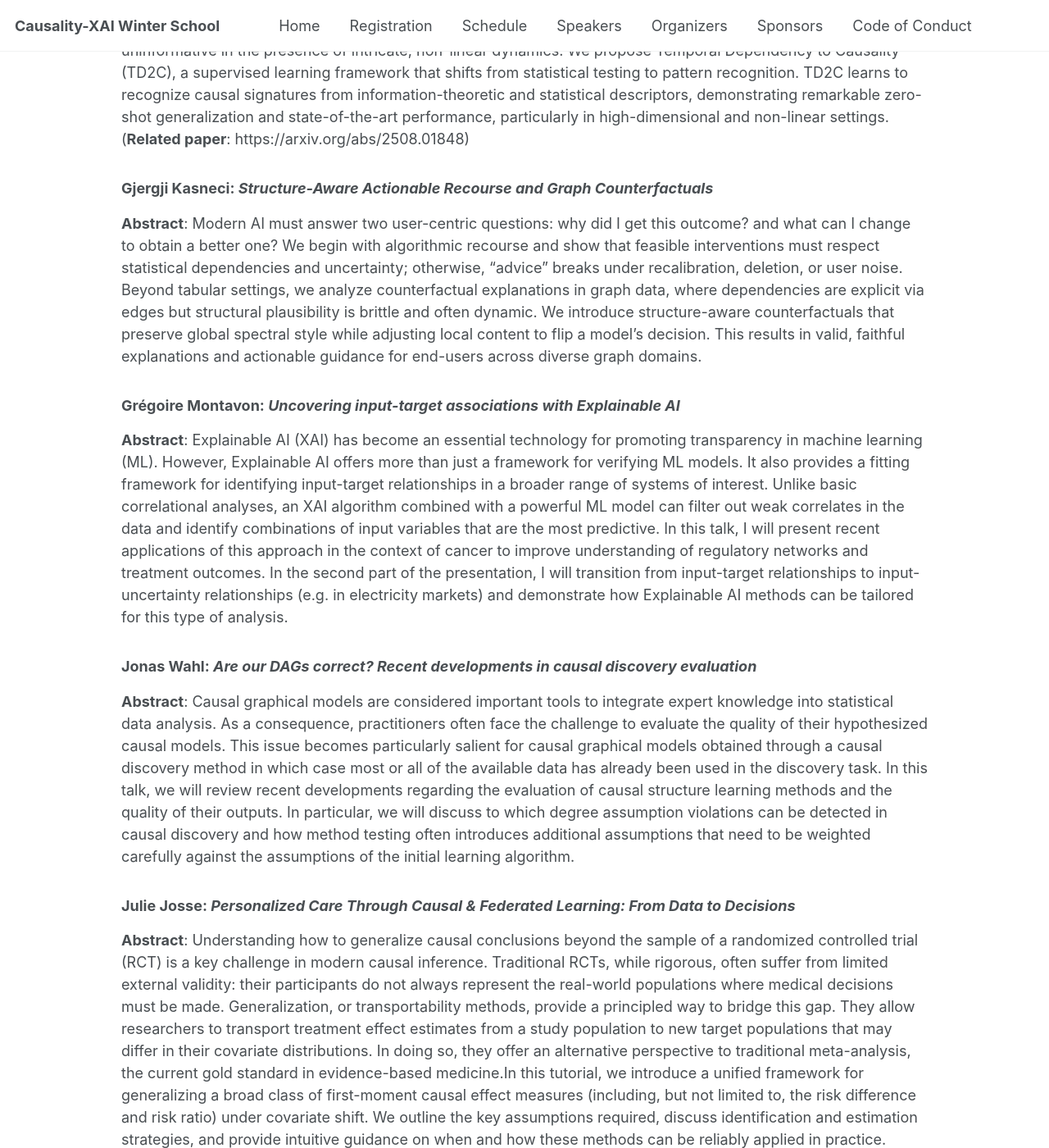
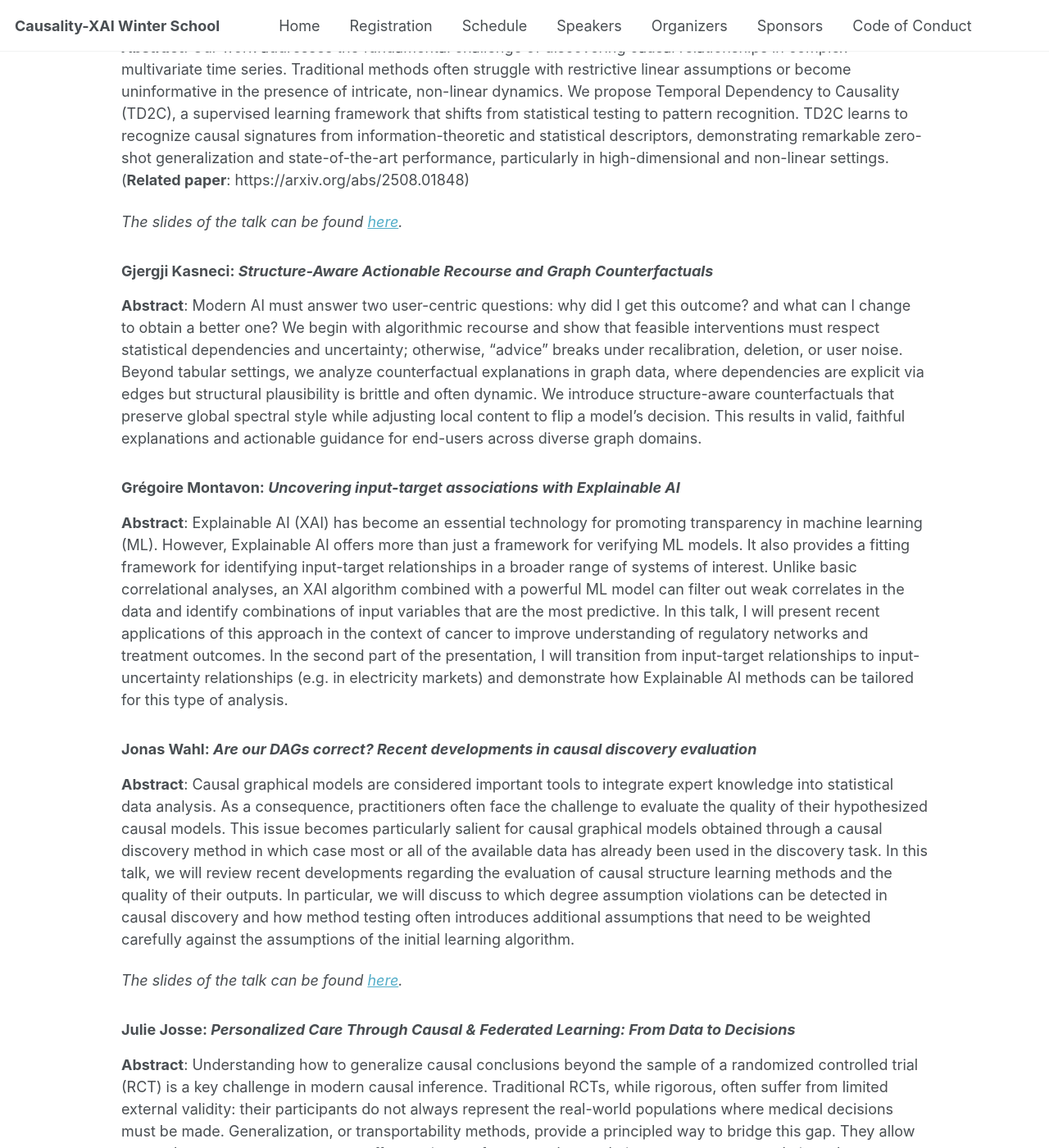
Before and after one commit to XAI-Winter-School/xai-winter-school.github.io, a Jekyll site: the page built from _pages/schedule.md, in a window 1280 px wide and 1400 px high, scrolled down 2983 px. Shown: the whole window at 82% size. Built offline with Jekyll 4.4.1, drawn with Linux system fonts in a browser that asks for light colours; some of the changed text lies outside the part shown.

Commit message:
added slides

```diff
--- a/_pages/schedule.md
+++ b/_pages/schedule.md
@@ -243,6 +243,9 @@ List of confirmed speakers:
 ### <a id="erwan-scornet"></a>Erwan Scornet: *Explainability via tree-based methods*
 **Abstract**: In many sensitive areas like medicine, designing an algorithm with good predictive performances is not enough: there is a need to understand the decision process at work inside the algorithm to check for undesirable behavior (e.g., fairness issues) or to gain knowledge about the underlying phenomenon. Numerous (heuristical) tools have been proposed to open black-box algorithms in order to understand their prediction. Variable importances are among the most explainable tools as they are generally easy to compute and understand at first sight. In this lecture, we will talk about tree-based methods and how variable importances can be used to provide (un)clear explanations about their decision process. We will also take a look at decision rules that can directly provide interpretable predictions.
 
+*The lecture slides can be found [here](/files/Erwan_presentation.pdf).*
+
+
 
 ### <a id="fabien-faivre"></a>Fabien Faivre: *Causality? What good is IT for an actuary?*
 **Abstract**: Actuaries are a centerpiece of any insurance company risk management framework. Actuaries are traditionally in charge of risk assessment for technical pricing and thoughout the years extended their presence to reserving, economic capital evaluation or Assel Liability Management. They routinely suggest risk mitigation strategies be it through reinsurance program design or other means as appropriate. However, despite their skills in statistics, and over the recent years, data science, a nagging gap remains in their training: the absence of any formal causal course syllabus. This talk will go over a personnal journey towards the discovery of causality, potential application for insurance company and the work being currently set up at Macif, a French mutual insurance company, at the interplay of climate risk, prevention and actuarial science.
@@ -254,6 +257,8 @@ List of confirmed speakers:
 
 ### <a id="gian-marco-paldino"></a>Gian Marco Paldino: *Causal Discovery in Multivariate Time Series through Mutual Information Featurization*
 **Abstract**: Our work addresses the fundamental challenge of discovering causal relationships in complex multivariate time series. Traditional methods often struggle with restrictive linear assumptions or become uninformative in the presence of intricate, non-linear dynamics. We propose Temporal Dependency to Causality (TD2C), a supervised learning framework that shifts from statistical testing to pattern recognition. TD2C learns to recognize causal signatures from information-theoretic and statistical descriptors, demonstrating remarkable zero-shot generalization and state-of-the-art performance, particularly in high-dimensional and non-linear settings. (**Related paper**: https://arxiv.org/abs/2508.01848)
+
+*The slides of the talk can be found [here](https://www.researchgate.net/publication/396933445_Causal_Discovery_in_Multivariate_Time_Series_through_Mutual_Information_Featurization).*
 
 
 ### <a id="gjergji-kasneci"></a>Gjergji Kasneci: *Structure-Aware Actionable Recourse and Graph Counterfactuals*
@@ -267,9 +272,14 @@ List of confirmed speakers:
 ### <a id="jonas-wahl"></a>Jonas Wahl: *Are our DAGs correct? Recent developments in causal discovery evaluation*
 **Abstract**: Causal graphical models are considered important tools to integrate expert knowledge into statistical data analysis. As a consequence, practitioners often face the challenge to evaluate the quality of their hypothesized causal models. This issue becomes particularly salient for causal graphical models obtained through a causal discovery method in which case most or all of the available data has already been used in the discovery task. In this talk, we will review recent developments regarding the evaluation of causal structure learning methods and the quality of their outputs. In particular, we will discuss to which degree assumption violations can be detected in causal discovery and how method testing often introduces additional assumptions that need to be weighted carefully against the assumptions of the initial learning algorithm.
 
+*The slides of the talk can be found [here](/files/Jonas_Paris_2025.pdf).*
+
+
 
 ### <a id="julie-josse"></a>Julie Josse: *Personalized Care Through Causal & Federated Learning: From Data to Decisions*
 **Abstract**: Understanding how to generalize causal conclusions beyond the sample of a randomized controlled trial (RCT) is a key challenge in modern causal inference. Traditional RCTs, while rigorous, often suffer from limited external validity: their participants do not always represent the real-world populations where medical decisions must be made. Generalization, or transportability methods, provide a principled way to bridge this gap. They allow researchers to transport treatment effect estimates from a study population to new target populations that may differ in their covariate distributions. In doing so, they offer an alternative perspective to traditional meta-analysis, the current gold standard in evidence-based medicine.In this tutorial, we introduce a unified framework for generalizing a broad class of first-moment causal effect measures (including, but not limited to, the risk difference and risk ratio) under covariate shift. We outline the key assumptions required, discuss identification and estimation strategies, and provide intuitive guidance on when and how these methods can be reliably applied in practice. Finally, we extend the discussion to settings where evidence arises from multiple clinical trials. We show how causal federated learning can be leveraged to aggregate information across distributed sources, enabling collaborative inference without direct data sharing.
+
+*The lecture slides can be found [here](https://juliejosse.com/wp-content/uploads/2025/10/CausalXAI21oct2025.pdf).*
 
 
 
@@ -297,7 +307,7 @@ List of confirmed speakers:
 ### <a id="ronan-sicre"></a>Ronan Sicre: *Visual explainability*
 **Abstract**: This course aims at giving a panorama of XAI methods applied to visual recognition models. We will first introduce the computer vision fields through the many tasks that are studied in the field. We will then detail the specifics of convolutional architectures, then detail a number of post-hoc methods designed for such models. We will later focus on the evaluation of these methods, with some discussions. Then, we will study transformers architectures and present post-hoc methods designed for such models. We will then move to transparency and hybrid methods, before discussing prototypes and part-based methods. Finally, we will study concept-based XAI, the taxonomy and several existing methods.
 
-Links to the lecture slides (also available at [Ronan's webpage](https://www.irit.fr/~Ronan.Sicre/enseignement/)):
+*Links to the lecture slides (also available at [Ronan's webpage](https://www.irit.fr/~Ronan.Sicre/enseignement/)):*
 
 - [Part1](https://www.irit.fr/~Ronan.Sicre/wp-content/uploads/sites/249/2025/10/Part1_XAI-intro.pdf): XAI intro
 
```
Also changed, not shown: 2 other files.
